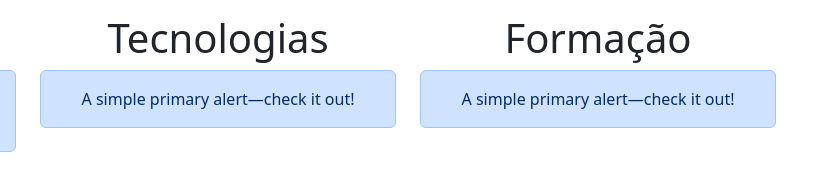
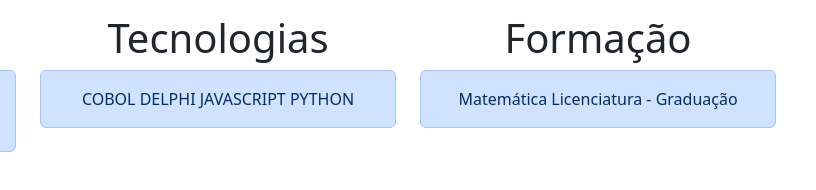
Before and after one commit to jmmbarbosa/jmmbarbosa.github.io, a plain HTML site: page index.html in a window 1280 px wide. Shown: the part 254-444 px from the top of the page, 422-1238 px from the left. Drawn offline with nearby package versions, Linux system fonts and the light colour scheme.

Commit message:
Sexta Versão

```diff
--- a/index.html
+++ b/index.html
@@ -41,13 +41,16 @@
             <div class="col">
                 <h1>Tecnologias</h1>
                 <div class="alert alert-primary" role="alert">
-                    A simple primary alert—check it out!
+                    COBOL <bt>
+                        DELPHI <bt>
+                            JAVASCRIPT <bt>
+                                PYTHON <bt>
                 </div>
             </div>
             <div class="col">
                 <h1>Formação</h1>
                 <div class="alert alert-primary" role="alert">
-                    A simple primary alert—check it out!
+                    Matemática Licenciatura - Graduação
                 </div>
             </div>
         </div>
```
